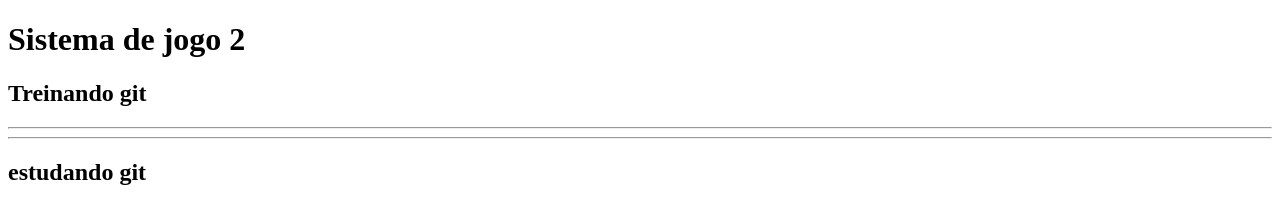
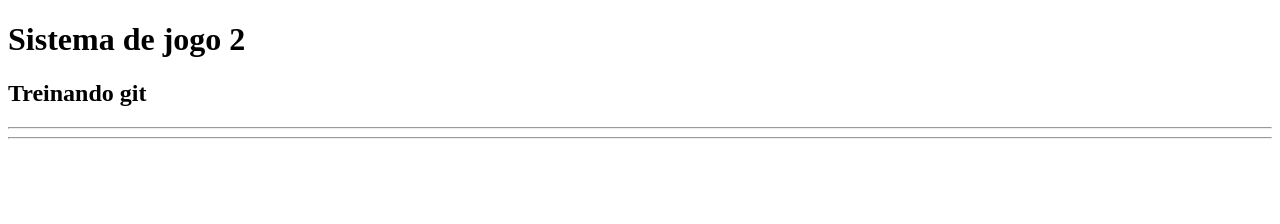
Before and after one commit to EmanueleMagalhaes/sistema-de-jogo-2, a plain HTML site: page index.html in a window 1280 px wide. Drawn offline with Linux system fonts and the light colour scheme.

Commit message:
voltando atras com o código

```diff
--- a/app.js
+++ b/app.js
@@ -1,2 +1 @@
 console.log("Rodando o sistema de gerenciamento de jogos")
-console.log("treinando git e github")
--- a/index.html
+++ b/index.html
@@ -11,7 +11,6 @@
         <h2>Treinando git</h2>
         <hr>
         <hr>
-        <h2>estudando git</h2>
         <script src="app.js"></script>
     </body>
     </html>
```
